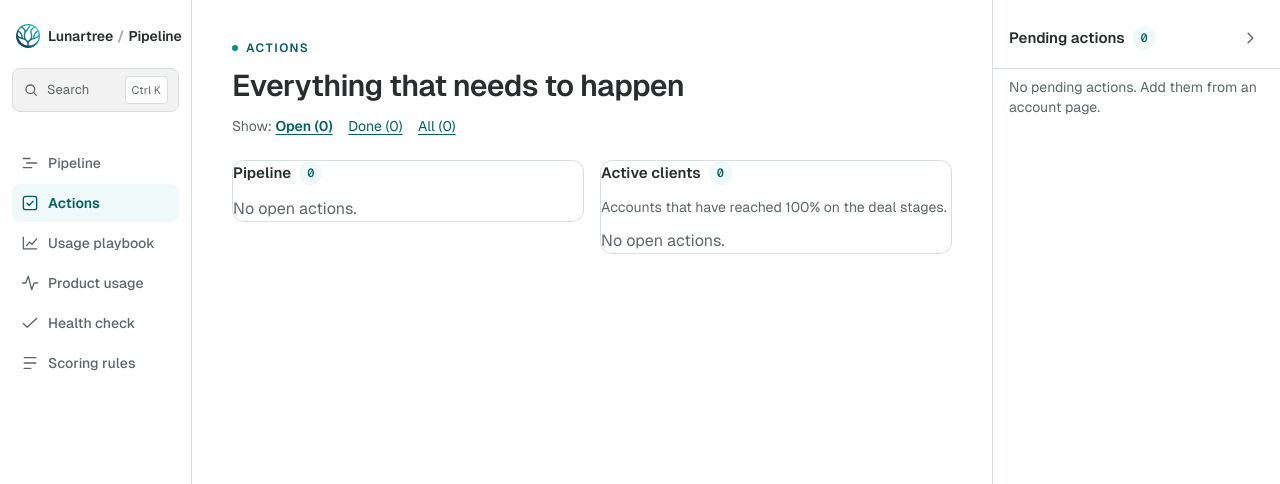
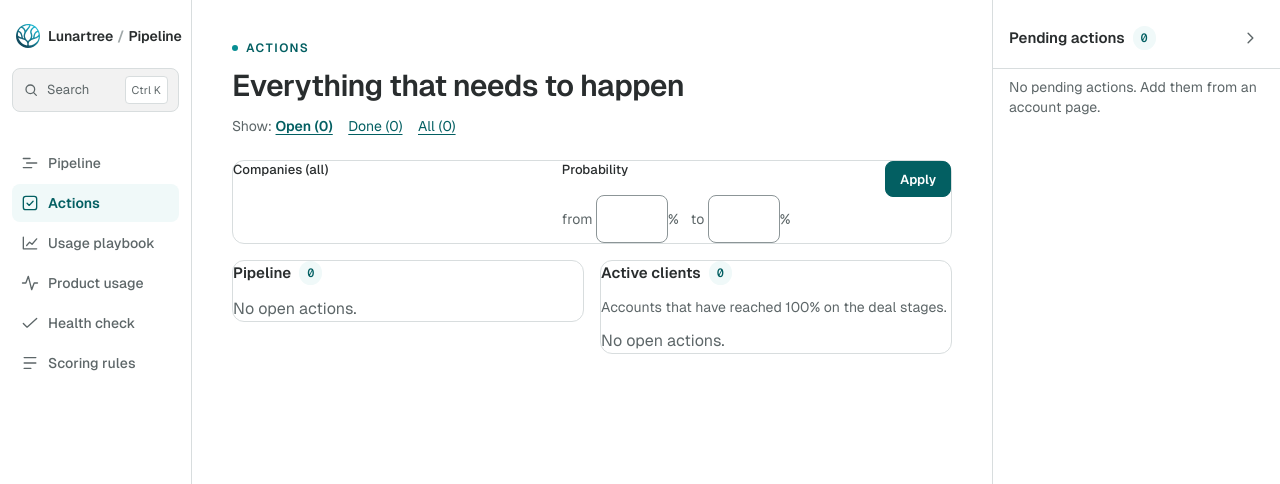
Before and after one commit to siddharthLT/LTPipeline, a Django app: page /actions/ in a window 1280 px wide. Shown: the top 484 px of the page. Run offline with Django 5.2, Linux system fonts and the light colour scheme; the visitor is signed in with stand-in values (Sample User, id 1); data that the repository does not hold is empty.

Commit message:
Actions page: filter by company checklist and probability range
Co-Authored-By: Claude Sonnet 5.5 <noreply@anthropic.com>

```diff
--- a/pipeline/templates/pipeline/actions.html
+++ b/pipeline/templates/pipeline/actions.html
@@ -6,11 +6,32 @@
   <span class="eyebrow">Actions</span>
   <h1 class="t-h1">Everything that needs to happen</h1>
   <p class="t-meta health__sort">Show:
-    <a href="?show=open" {% if show == 'open' %}aria-current="true"{% endif %}>Open ({{ counts.open }})</a>
-    <a href="?show=done" {% if show == 'done' %}aria-current="true"{% endif %}>Done ({{ counts.done }})</a>
-    <a href="?show=all" {% if show == 'all' %}aria-current="true"{% endif %}>All ({{ counts.all }})</a>
+    <a href="?show=open{% if query %}&{{ query }}{% endif %}" {% if show == 'open' %}aria-current="true"{% endif %}>Open ({{ counts.open }})</a>
+    <a href="?show=done{% if query %}&{{ query }}{% endif %}" {% if show == 'done' %}aria-current="true"{% endif %}>Done ({{ counts.done }})</a>
+    <a href="?show=all{% if query %}&{{ query }}{% endif %}" {% if show == 'all' %}aria-current="true"{% endif %}>All ({{ counts.all }})</a>
   </p>
 </header>
+
+<form method="get" class="card actfilter">
+  <input type="hidden" name="show" value="{{ show }}">
+  <details class="actfilter__companies"{% if picked %} open{% endif %}>
+    <summary class="field-label">Companies{% if picked %} ({{ picked|length }} selected){% else %} (all){% endif %}</summary>
+    <div class="actfilter__list">
+      {% for a in accounts %}
+      <label class="check-row"><input type="checkbox" name="company" value="{{ a.pk }}"{% if a.pk in picked %} checked{% endif %}><span>{{ a.name }} <span class="t-meta mono">{{ a.score }}%</span></span></label>
+      {% endfor %}
+    </div>
+  </details>
+  <div class="actfilter__prob">
+    <span class="field-label">Probability</span>
+    <label class="t-meta">from <input type="number" name="min" min="0" max="100" value="{{ low }}" class="field__input field__input--plain actfilter__num">%</label>
+    <label class="t-meta">to <input type="number" name="max" min="0" max="100" value="{{ high }}" class="field__input field__input--plain actfilter__num">%</label>
+  </div>
+  <div class="actfilter__btns">
+    <button type="submit" class="btn btn--primary btn--sm">Apply</button>
+    {% if filtered %}<a class="btn btn--quiet btn--sm" href="?show={{ show }}">Clear</a>{% endif %}
+  </div>
+</form>
 
 <div class="actcols">
   <section class="card actcol">
--- a/pipeline/views.py
+++ b/pipeline/views.py
@@ -211,17 +211,25 @@ def actions(request):
     show = request.GET.get('show', 'open')
     if show not in ('open', 'done', 'all'):
         show = 'open'
+    picked = {int(c) for c in request.GET.getlist('company') if c.isdigit()}
+    low = _number(request.GET.get('min'), 0, 0, 100)
+    high = _number(request.GET.get('max'), 100, 0, 100)
     tasks = Task.objects.select_related('account').prefetch_related('account__stage_progress')
-    if show == 'open':
-        tasks = tasks.filter(done=False)
-    elif show == 'done':
-        tasks = tasks.filter(done=True)
-    counts = {'open': Task.objects.filter(done=False).count(), 'done': Task.objects.filter(done=True).count()}
+    if picked:
+        tasks = tasks.filter(account_id__in=picked)
+    tasks = [t for t in tasks if low <= t.account.score <= high]
+    counts = {'open': sum(not t.done for t in tasks), 'done': sum(t.done for t in tasks)}
     counts['all'] = counts['open'] + counts['done']
-    tasks = list(tasks)
+    if show != 'all':
+        tasks = [t for t in tasks if t.done == (show == 'done')]
+    accounts = sorted(Account.objects.prefetch_related('stage_progress'), key=lambda a: a.name.lower())
+    query = request.GET.copy()
+    query.pop('show', None)
     clients = [t for t in tasks if t.account.score >= 100]  # active clients: every deal stage reached
     return render(request, 'pipeline/actions.html', {
-        'pipeline_tasks': [t for t in tasks if t.account.score < 100], 'client_tasks': clients, 'show': show, 'counts': counts, 'today': datetime.date.today(), 'nav': 'actions'})
+        'pipeline_tasks': [t for t in tasks if t.account.score < 100], 'client_tasks': clients, 'show': show,
+        'counts': counts, 'today': datetime.date.today(), 'nav': 'actions', 'accounts': accounts, 'picked': picked,
+        'low': low, 'high': high, 'filtered': bool(picked) or low > 0 or high < 100, 'query': query.urlencode()})
 
 
 @login_required
--- a/static/css/app.css
+++ b/static/css/app.css
@@ -593,3 +593,11 @@ tbody .gantt__acct, .gantt__cell { height: 44px !important; }
 .actcol { display: grid; gap: var(--s-3); }
 .actcol__t { font-size: var(--fs-sm); line-height: var(--lh-sm); font-weight: 600; display: flex; align-items: center; gap: 8px; }
 @media (max-width: 900px) { .actcols { grid-template-columns: minmax(0, 1fr); } }
+.actfilter { display: grid; grid-template-columns: 1fr auto auto; gap: var(--s-4); align-items: start; margin-bottom: var(--s-4); }
+.actfilter summary { cursor: pointer; }
+.actfilter__list { display: grid; grid-template-columns: repeat(auto-fill, minmax(200px, 1fr)); gap: var(--s-2) var(--s-4); margin-top: var(--s-3); max-height: 280px; overflow-y: auto; }
+.actfilter__prob { display: flex; flex-wrap: wrap; align-items: center; gap: var(--s-2) var(--s-3); }
+.actfilter__prob .field-label { width: 100%; }
+.actfilter__num { width: 72px; }
+.actfilter__btns { display: flex; gap: var(--s-2); align-items: center; }
+@media (max-width: 900px) { .actfilter { grid-template-columns: minmax(0, 1fr); } }
```
